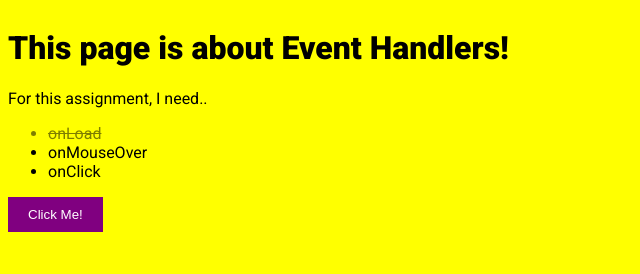
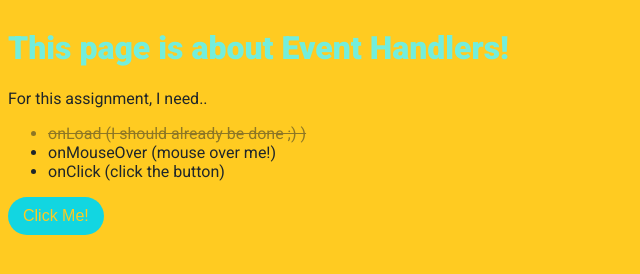
Before and after one commit to vsmith53/rubric-4, a plain HTML site: page index.html in a window 1280 px wide. Shown: the whole page, without its empty margins (0-640 px from the left). Drawn offline with Linux system fonts and the light colour scheme.

Commit message:
second commit

```diff
--- a/index.html
+++ b/index.html
@@ -15,9 +15,9 @@
 
 		<p>For this assignment, I need..</p>
 			<ul>
-				<li id="loady">onLoad</li>
-				<li id="mousey">onMouseOver</li>
-				<li id="clicky">onClick</li>
+				<li id="loady">onLoad (I should already be done ;) )</li>
+				<li id="mousey">onMouseOver (mouse over me!)</li>
+				<li id="clicky">onClick (click the button)</li>
 			</ul>
 		<button>Click Me!</button></a>
 	</div>
--- a/styles.css
+++ b/styles.css
@@ -5,18 +5,24 @@
 
 body {
 	font-family: 'Roboto', sans-serif;
+	color: #1F262A;
 	align-content: center;
-	background-color: yellow;
+	background-color: #FFCB21;
 
 }
 
+h1 {
+	color: #73EEDC;
+}
 button {
-	background-color: purple;
+	background-color: #12D6E1;
 	border: none;
-	color: white;
-	padding: 10px 20px;
+	color: #FFCB21;
+	padding: 10px 15px;
 	text-align: center;
 	text-decoration: none;
 	display: inline-block;
+	border-radius: 20px;
+	font-size: 16px;
 
 }
```
